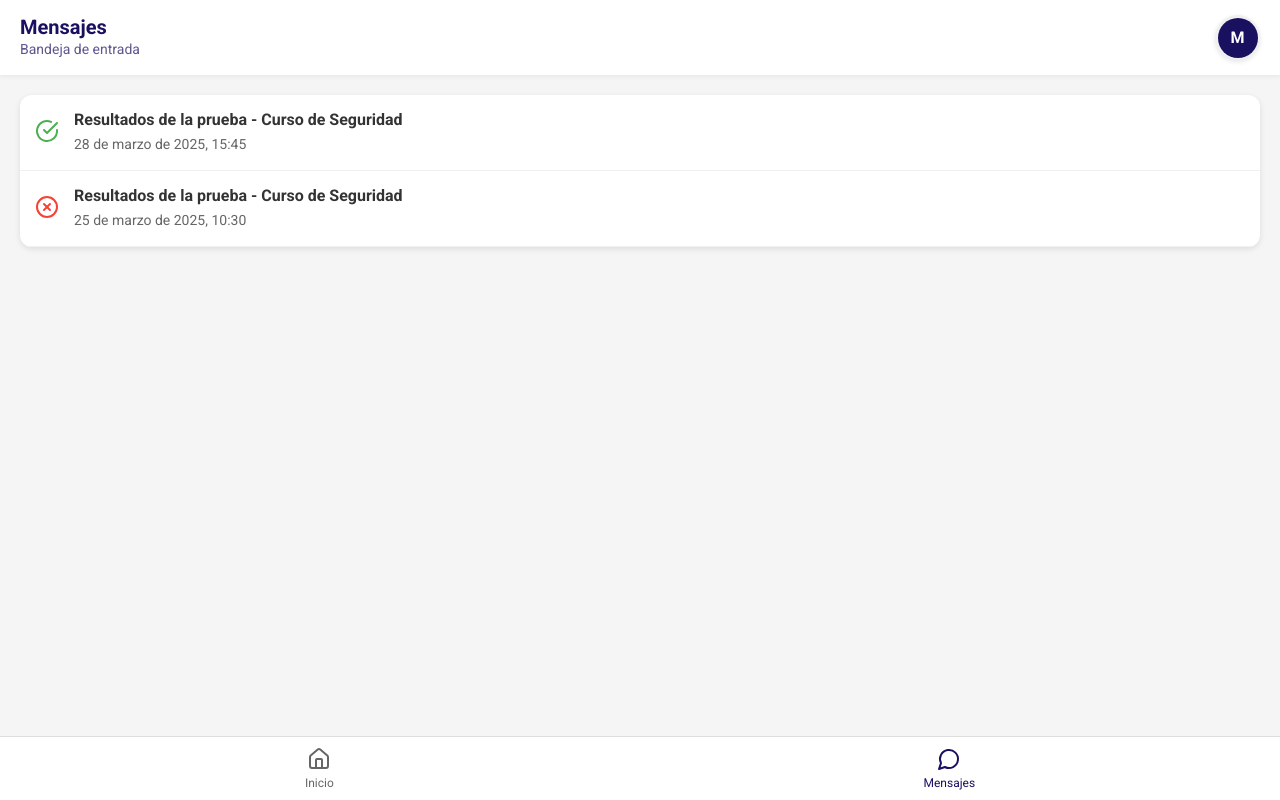
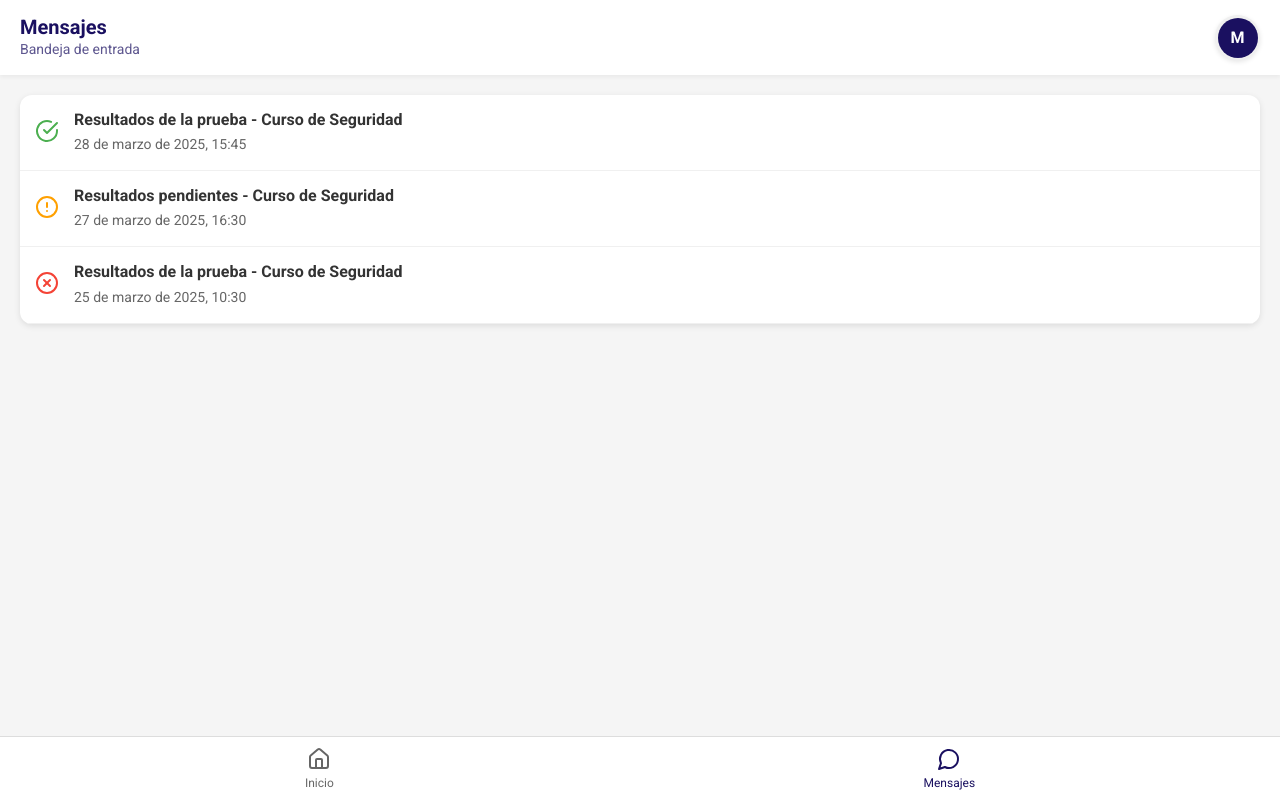
Before and after one commit to alejandrov/capacitapp-prototipo, a React (Vite) app: page /dashboard/empleado/messages in a window 1280 px wide. Built offline with nearby package versions, Linux system fonts and the light colour scheme; sample sign-in values are in the browser's storage.

Commit message:
feat: Update MessagesPage to include validation status and additional message types; enhance UI feedback for message approval and pending validation

```diff
--- a/src/pages/Dashboard/MessagesPage.jsx
+++ b/src/pages/Dashboard/MessagesPage.jsx
@@ -8,23 +8,34 @@ const MessagesPage = () => {
   const [activeTab, setActiveTab] = useState('messages');
   const [selectedMessage, setSelectedMessage] = useState(null);
 
-  // Sample messages
+  // Sample messages - ACTUALIZADO con tres mensajes
   const messages = [
     {
       id: 1,
       title: 'Resultados de la prueba - Curso de Seguridad',
       date: '28 de marzo de 2025, 15:45',
       excerpt: 'Su resultado en el curso de seguridad ha sido...',
-      fullContent: `Estimado Miguel Villarreal,\n\nNos complace informarle que ha APROBADO satisfactoriamente el Curso de Seguridad. Su compromiso con los protocolos de seguridad industrial ha quedado demostrado a través de su desempeño en la evaluación.\n\nFelicitaciones por completar exitosamente este importante curso.`,
-      status: 'approved'
+      fullContent: `Estimado Miguel Villarreal,\n\nNos complace informarle que ha APROBADO satisfactoriamente el Curso de Seguridad. Su compromiso con los protocolos de seguridad industrial ha quedado demostrado a través de su desempeño en la evaluación.\n\nSu tarjetón ha sido validado y firmado por el ejecutivo a cargo. Ya puede descargar su comprobante a continuación.\n\nFelicitaciones por completar exitosamente este importante curso.`,
+      status: 'approved',
+      validated: true
     },
     {
       id: 2,
+      title: 'Resultados pendientes - Curso de Seguridad',
+      date: '27 de marzo de 2025, 16:30',
+      excerpt: 'Su resultado en el curso de seguridad ha sido aprobado y está pendiente de validación...',
+      fullContent: `Estimado Miguel Villarreal,\n\nNos complace informarle que ha APROBADO satisfactoriamente el Curso de Seguridad. Su compromiso con los protocolos de seguridad industrial ha quedado demostrado a través de su desempeño en la evaluación.\n\nSu solicitud se encuentra actualmente en revisión por parte del ejecutivo a cargo. Una vez que su tarjetón sea validado y firmado, recibirá una notificación para poder descargarlo.\n\nFelicitaciones por completar exitosamente este importante curso.`,
+      status: 'pending',
+      validated: false
+    },
+    {
+      id: 3,
       title: 'Resultados de la prueba - Curso de Seguridad',
       date: '25 de marzo de 2025, 10:30',
       excerpt: 'Lamentablemente, su resultado en el curso de seguridad...',
       fullContent: `Estimado Miguel Villarreal,\n\nLamentamos informarle que NO HA APROBADO el Curso de Seguridad en esta ocasión. Es importante que revise nuevamente los materiales del curso y prepare con mayor dedicación para el próximo intento.\n\nPuntuación: 55/100\nEstatus: REPROBADO\n\nLe recomendamos repasar los módulos de identificación de riesgos y procedimientos de emergencia.`,
-      status: 'rejected'
+      status: 'rejected',
+      validated: false
     }
   ];
 
@@ -75,7 +86,8 @@ const MessagesPage = () => {
           <div
             style={{
               marginRight: '15px',
-              color: message.status === 'approved' ? '#4CAF50' : '#F44336'
+              color: message.status === 'approved' ? '#4CAF50' :
+                     message.status === 'pending' ? '#FFA000' : '#F44336'
             }}
           >
             <svg
@@ -93,6 +105,12 @@ const MessagesPage = () => {
                 <>
                   <path d="M22 11.08V12a10 10 0 1 1-5.93-9.14" />
                   <polyline points="22 4 12 14.01 9 11.01" />
+                </>
+              ) : message.status === 'pending' ? (
+                <>
+                  <circle cx="12" cy="12" r="10" />
+                  <line x1="12" y1="8" x2="12" y2="12" />
+                  <line x1="12" y1="16" x2="12.01" y2="16" />
                 </>
               ) : (
                 <>
@@ -138,7 +156,8 @@ const MessagesPage = () => {
           <h2 style={{
             margin: 0,
             fontSize: '20px',
-            color: selectedMessage.status === 'approved' ? '#4CAF50' : '#F44336'
+            color: selectedMessage.status === 'approved' ? '#4CAF50' :
+                  selectedMessage.status === 'pending' ? '#FFA000' : '#F44336'
           }}>
             {selectedMessage.title}
           </h2>
@@ -172,7 +191,8 @@ const MessagesPage = () => {
           {selectedMessage.fullContent}
         </div>
 
-        {selectedMessage.status === 'approved' && (
+        {/* Solo mostrar el botón de descarga si está aprobado Y validado */}
+        {selectedMessage.status === 'approved' && selectedMessage.validated && (
           <div style={{
             marginTop: '20px',
             display: 'flex',
@@ -219,6 +239,38 @@ const MessagesPage = () => {
             </button>
           </div>
         )}
+
+        {/* Mostrar mensaje de validación pendiente */}
+        {selectedMessage.status === 'approved' && !selectedMessage.validated && (
+          <div style={{
+            marginTop: '20px',
+            padding: '15px',
+            backgroundColor: 'rgba(255, 160, 0, 0.1)',
+            borderRadius: '8px',
+            display: 'flex',
+            alignItems: 'center',
+            gap: '10px'
+          }}>
+            <svg
+              xmlns="http://www.w3.org/2000/svg"
+              width="20"
+              height="20"
+              viewBox="0 0 24 24"
+              fill="none"
+              stroke="#FFA000"
+              strokeWidth="2"
+              strokeLinecap="round"
+              strokeLinejoin="round"
+            >
+              <circle cx="12" cy="12" r="10" />
+              <line x1="12" y1="8" x2="12" y2="12" />
+              <line x1="12" y1="16" x2="12.01" y2="16" />
+            </svg>
+            <span style={{ fontSize: '14px', color: '#FFA000' }}>
+              Pendiente de validación por el ejecutivo
+            </span>
+          </div>
+        )}
       </div>
     );
   };
```
